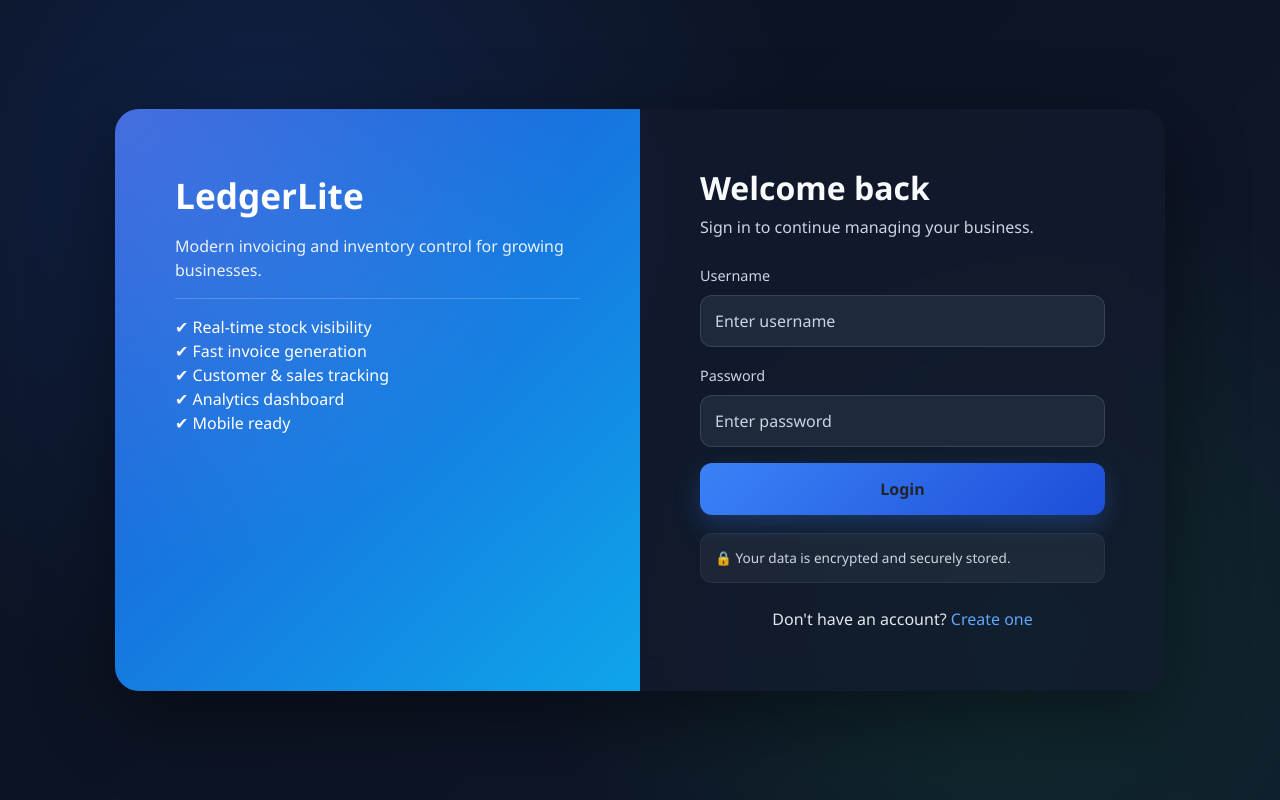
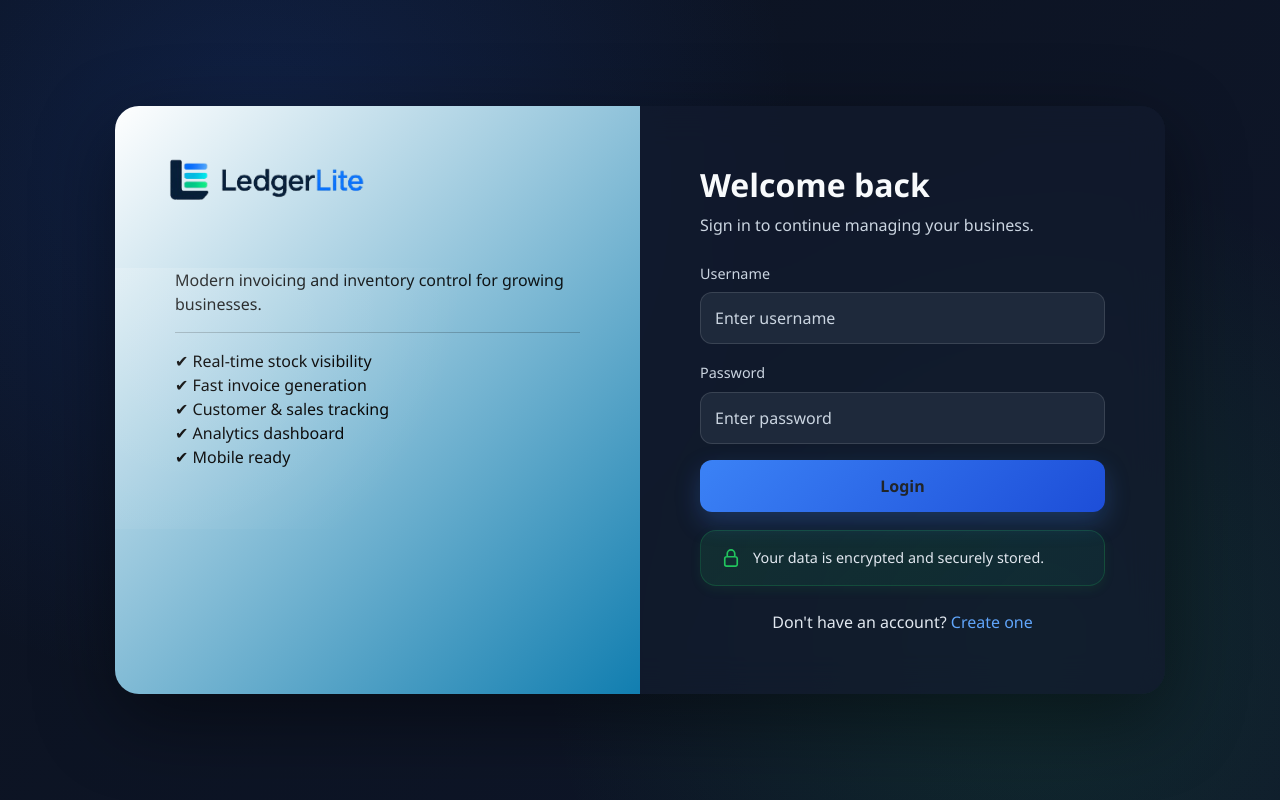
Before and after one commit to nia-cloud-official/LedgerLite, a Django app: page /login/ in a window 1280 px wide. Run offline with Django 5.2, Linux system fonts and the light colour scheme; parts of the project's set-up code (start-up, migrations or seed data) failed here and were passed over.

Commit message:
Random rust code as usual!

```diff
--- a/templates/login.html
+++ b/templates/login.html
@@ -1,3 +1,4 @@
+{% load static %}
 <!DOCTYPE html>
 <html lang="en">
 <head>
@@ -46,8 +47,8 @@ body{
 
 /* ===== LEFT PANEL ===== */
 .left-panel{
-    background:linear-gradient(135deg,#1d4ed8,#0ea5e9);
-    color:white;
+    /* background:linear-gradient(135deg,#ffffff,#117eb0);*/
+    color:rgb(0, 0, 0);
     padding:60px;
     position:relative;
 }
@@ -61,8 +62,8 @@ body{
 }
 
 .logo{
-    font-size:2.2rem;
-    font-weight:800;
+    height: 150px;
+    padding: 0;
 }
 
 .tagline{
@@ -174,17 +175,32 @@ a:hover{
 /* ===== PRIVACY BOX ===== */
 .privacy-box{
     margin-top:18px;
-    padding:14px;
+    padding:16px 20px;
 
-    border-radius:12px;
+    border-radius:16px;
 
-    background:rgba(255,255,255,0.05);
+    background:linear-gradient(135deg, rgba(34,197,94,0.12), rgba(16,185,129,0.08));
 
-    border:1px solid rgba(255,255,255,0.06);
+    border:1px solid rgba(34,197,94,0.2);
 
-    color:#cbd5e1;
+    color:#e2e8f0;
 
-    font-size:0.85rem;
+    font-size:0.9rem;
+
+    display:flex;
+    align-items:center;
+    gap:12px;
+
+    box-shadow:0 4px 12px rgba(34,197,94,0.08);
+}
+
+.privacy-box svg{
+    width:20px;
+    height:20px;
+
+    color:#22c55e;
+
+    flex-shrink:0;
 }
 
 /* ===== MOBILE ===== */
@@ -208,16 +224,17 @@ a:hover{
 <div class="row g-0">
 
 <!-- LEFT -->
-<div class="col-md-6">
-    <div class="left-panel h-100">
+<div class="col-md-6" style=" background:linear-gradient(135deg,#ffffff,#117eb0);padding:0px;">
 
-        <div class="logo">LedgerLite</div>
+        <img src="{% static 'images/logo.png' %}" alt="LedgerLite Logo" class="logo">
+
+    <div class="left-panel h-20" style="padding-top: 0%;">
 
         <div class="tagline">
             Modern invoicing and inventory control for growing businesses.
         </div>
 
-        <hr style="opacity:0.2;">
+        <hr style="opacity:0.2;" style="color: #000000">
 
         <div>✔ Real-time stock visibility</div>
         <div>✔ Fast invoice generation</div>
@@ -263,7 +280,10 @@ a:hover{
         </form>
 
         <div class="privacy-box">
-            🔒 Your data is encrypted and securely stored.
+            <svg xmlns="http://www.w3.org/2000/svg" fill="none" viewBox="0 0 24 24" stroke-width="2" stroke="currentColor">
+                <path stroke-linecap="round" stroke-linejoin="round" d="M16.5 10.5V6.75a4.5 4.5 0 10-9 0v3.75m-.75 11.25h10.5a2.25 2.25 0 002.25-2.25v-6.75a2.25 2.25 0 00-2.25-2.25H6.75a2.25 2.25 0 00-2.25 2.25v6.75a2.25 2.25 0 002.25 2.25z" />
+            </svg>
+            <span>Your data is encrypted and securely stored.</span>
         </div>
 
         <div class="text-center mt-4">
```
Also changed, not shown: static/images/logo.png (added), 1 other file.
